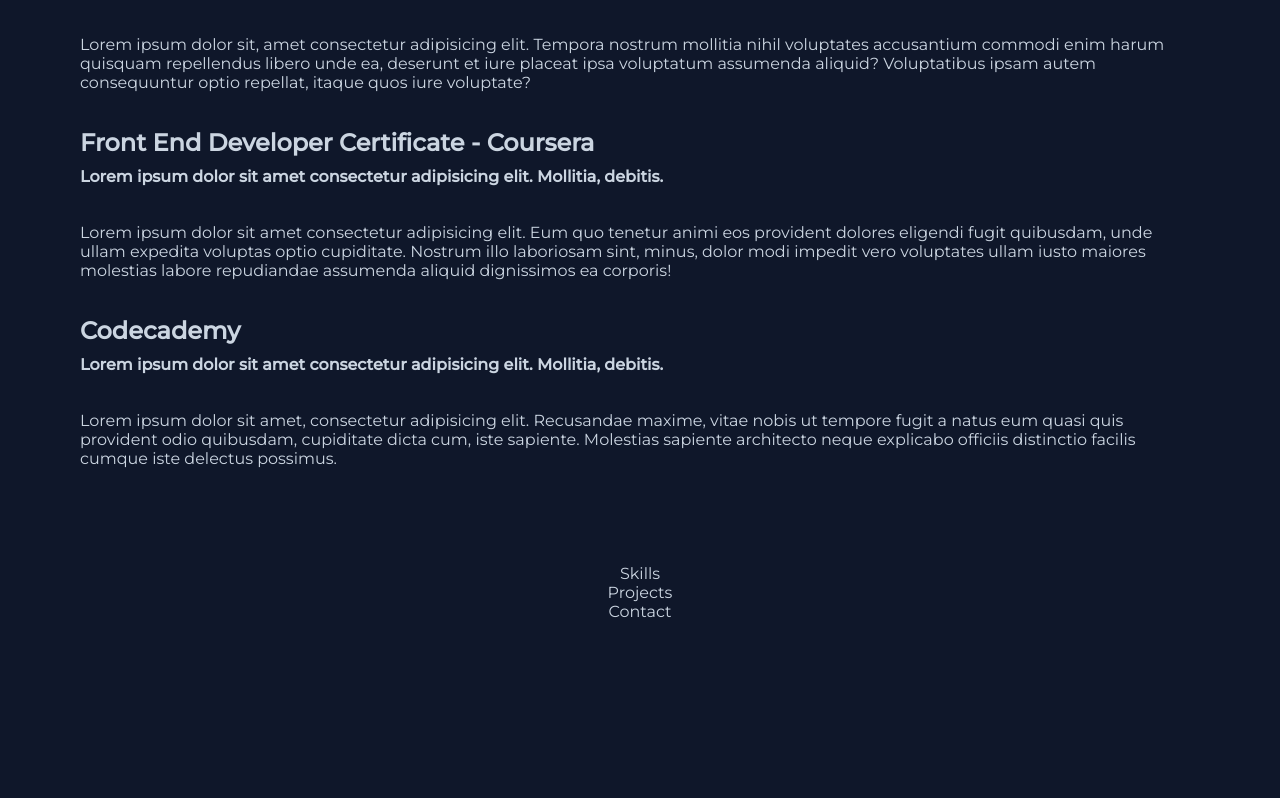
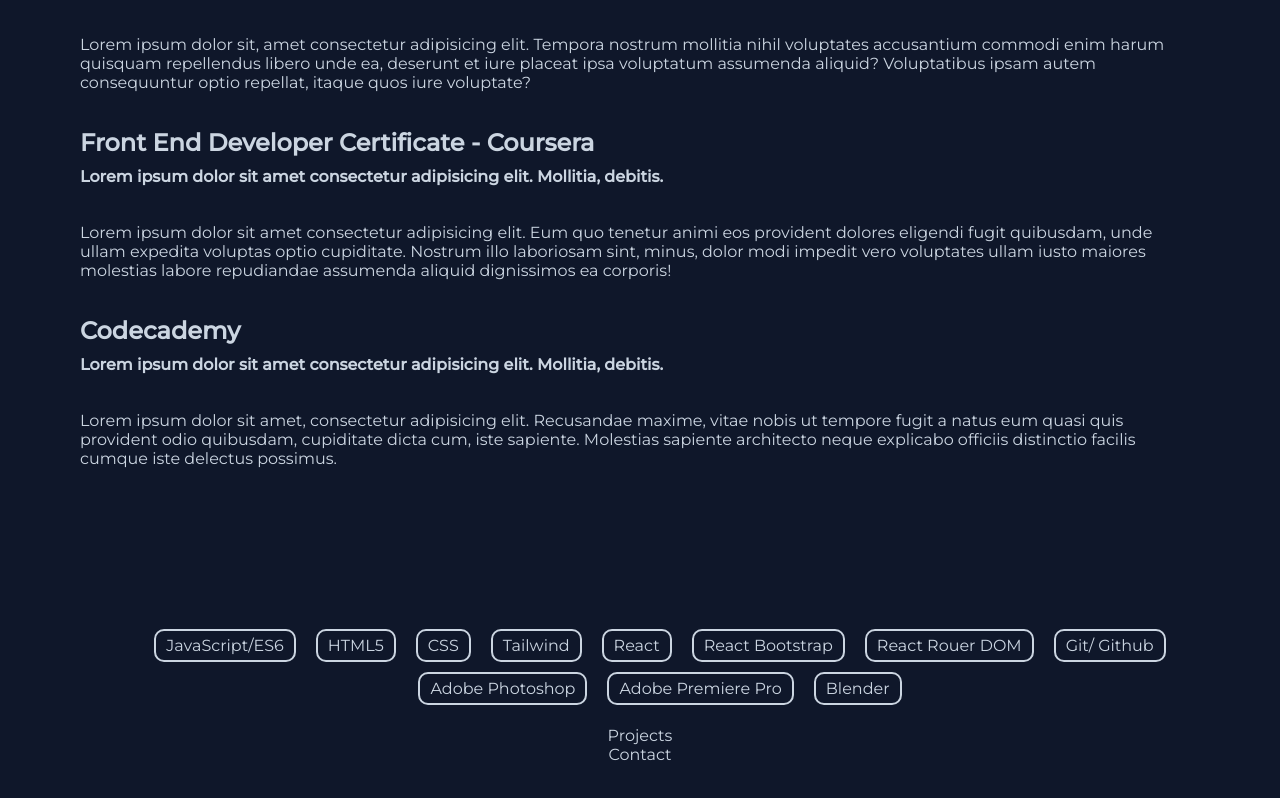
Before and after one commit to escavanessa/Portfolio, a React (Vite) app: page / in a window 1280 px wide. Shown: the part 762-1560 px from the top of the page. Before the commit the page ends 1423 px from the top, so only its background shows below. Built offline with nearby package versions, Linux system fonts and the light colour scheme.

Commit message:
added skills

```diff
--- a/Components/Education/Education.css
+++ b/Components/Education/Education.css
@@ -13,6 +13,6 @@
     margin-top: -10px;
 }
 
-p{
+.edu-p{
     text-align: left;
 }
--- a/Components/Education/Education.jsx
+++ b/Components/Education/Education.jsx
@@ -12,15 +12,15 @@
         <div className='edu-info'>
           <h2>Massachusettes College of Art and Design</h2>
           <h4 className='edu-dates'>Lorem ipsum dolor sit amet consectetur adipisicing elit. Mollitia, debitis.</h4>
-          <p>Lorem ipsum dolor sit, amet consectetur adipisicing elit. Tempora nostrum mollitia nihil voluptates accusantium commodi enim harum quisquam repellendus libero unde ea, deserunt et iure placeat ipsa voluptatum assumenda aliquid? Voluptatibus ipsam autem consequuntur optio repellat, itaque quos iure voluptate?</p>
+          <p className='edu-p'>Lorem ipsum dolor sit, amet consectetur adipisicing elit. Tempora nostrum mollitia nihil voluptates accusantium commodi enim harum quisquam repellendus libero unde ea, deserunt et iure placeat ipsa voluptatum assumenda aliquid? Voluptatibus ipsam autem consequuntur optio repellat, itaque quos iure voluptate?</p>
 
           <h2>Front End Developer Certificate - Coursera</h2>
           <h4 className='edu-dates'>Lorem ipsum dolor sit amet consectetur adipisicing elit. Mollitia, debitis.</h4>
-          <p>Lorem ipsum dolor sit amet consectetur adipisicing elit. Eum quo tenetur animi eos provident dolores eligendi fugit quibusdam, unde ullam expedita voluptas optio cupiditate. Nostrum illo laboriosam sint, minus, dolor modi impedit vero voluptates ullam iusto maiores molestias labore repudiandae assumenda aliquid dignissimos ea corporis!</p>
+          <p className='edu-p'>Lorem ipsum dolor sit amet consectetur adipisicing elit. Eum quo tenetur animi eos provident dolores eligendi fugit quibusdam, unde ullam expedita voluptas optio cupiditate. Nostrum illo laboriosam sint, minus, dolor modi impedit vero voluptates ullam iusto maiores molestias labore repudiandae assumenda aliquid dignissimos ea corporis!</p>
 
           <h2>Codecademy</h2>
           <h4 className='edu-dates'>Lorem ipsum dolor sit amet consectetur adipisicing elit. Mollitia, debitis.</h4>
-          <p>Lorem ipsum dolor sit amet, consectetur adipisicing elit. Recusandae maxime, vitae nobis ut tempore fugit a natus eum quasi quis provident odio quibusdam, cupiditate dicta cum, iste sapiente. Molestias sapiente architecto neque explicabo officiis distinctio facilis cumque iste delectus possimus.</p>
+          <p className='edu-p'>Lorem ipsum dolor sit amet, consectetur adipisicing elit. Recusandae maxime, vitae nobis ut tempore fugit a natus eum quasi quis provident odio quibusdam, cupiditate dicta cum, iste sapiente. Molestias sapiente architecto neque explicabo officiis distinctio facilis cumque iste delectus possimus.</p>
         </div>
       </div>
     </>
--- a/Components/Nav/Nav.css
+++ b/Components/Nav/Nav.css
@@ -3,13 +3,13 @@
     padding: 2rem;
 }
 
-ul{
+.nav-ul{
     display: flex;
     justify-content: center;
     list-style-type: none;
 }
 
-li{
+.nav-li{
     margin-left: 20px;
     margin-right: 20px;
     padding: 5px 10px 5px 10px;
--- a/Components/Nav/Nav.jsx
+++ b/Components/Nav/Nav.jsx
@@ -5,11 +5,11 @@
     return (
         <>
             <nav>
-                <ul>
-                    <li>Home</li>
-                    <li>About</li>
-                    <li>Projects</li>
-                    <li>Contact</li>
+                <ul className='nav-ul'>
+                    <li className='nav-li'>Home</li>
+                    <li className='nav-li'>About</li>
+                    <li className='nav-li'>Projects</li>
+                    <li className='nav-li'>Contact</li>
                 </ul>
             </nav>
         </>
--- a/Components/Skills/Skills.css
+++ b/Components/Skills/Skills.css
@@ -0,0 +1,15 @@
+.skill-ul{
+    display: flex;
+    flex-wrap: wrap;
+    justify-content: center;
+    list-style-type: none;
+    margin-top: 60px;
+}
+
+.skill-li{
+    margin: 5px 10px 5px 10px;
+    padding: 5px 10px 5px 10px;
+    border: solid 2px;
+    border-radius: 10px;
+
+}
--- a/Components/Skills/Skills.jsx
+++ b/Components/Skills/Skills.jsx
@@ -1,8 +1,25 @@
 import React from 'react'
+import './Skills.css'
 
 const Skills = () => {
   return (
-    <div>Skills</div>
+    <>
+    <div className='skill-container'>
+      <ul className='skill-ul'>
+        <li className='skill-li'>JavaScript/ES6</li>
+        <li className='skill-li'>HTML5</li>
+        <li className='skill-li'>CSS</li>
+        <li className='skill-li'>Tailwind</li>
+        <li className='skill-li'>React</li>
+        <li className='skill-li'>React Bootstrap</li>
+        <li className='skill-li'>React Rouer DOM</li>
+        <li className='skill-li'>Git/ Github</li>
+        <li className='skill-li'>Adobe Photoshop</li>
+        <li className='skill-li'>Adobe Premiere Pro</li>
+        <li className='skill-li'>Blender</li>
+      </ul>
+    </div>
+    </>
   )
 }
 
```
